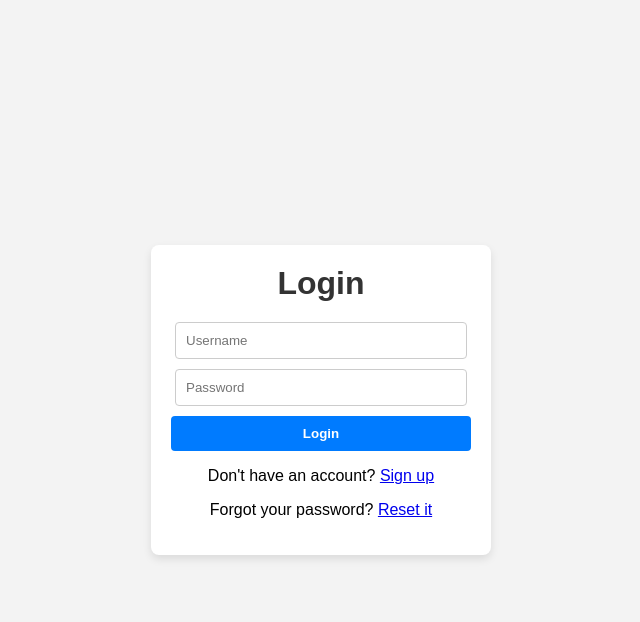
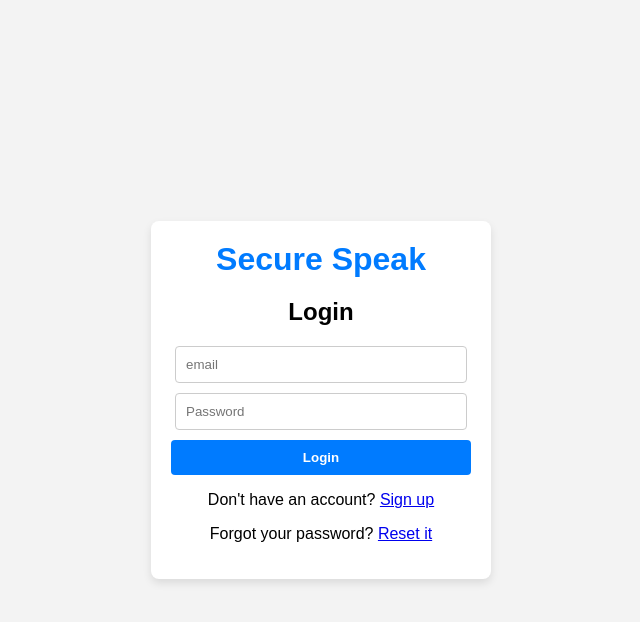
Before and after one commit to aditya2296/anonymousChat, a Flask app: page / in a window 1280 px wide. Shown: the top 622 px of the page, without its empty margins (319-959 px from the left). Run offline with Flask 3, Linux system fonts and the light colour scheme.

Commit message:
^Changes with proper styling

```diff
--- a/app.py
+++ b/app.py
@@ -1,12 +1,7 @@
 from flask import Flask, render_template, request, jsonify, flash
-import sqlite3
-import secrets
-import jwt
-import datetime
+from validators import is_valid_password, is_valid_email, email_exists, generate_secret_key
+import sqlite3, jwt, datetime
 from functools import wraps
-
-def generate_secret_key():
-    return secrets.token_hex(16)
 
 def create_table():
     conn = sqlite3.connect('users.db')
@@ -14,7 +9,7 @@ def create_table():
     c.execute('''
         CREATE TABLE IF NOT EXISTS users (
             id INTEGER PRIMARY KEY AUTOINCREMENT,
-            username TEXT NOT NULL,
+            email TEXT NOT NULL,
             password TEXT NOT NULL
         )
     ''')
@@ -51,58 +46,67 @@ def token_required(f):
 def home():
     return render_template('index.html')
 
-users = {}
-
 @app.route('/signup')
 def signup_page():
     return render_template('signup.html')
 
 @app.route('/signup', methods=['POST'])
 def signup():
-    username = request.form['username']
+    email = request.form['email']
     password = request.form['password']
+
+    if not is_valid_email(email):
+        flash('Invalid email format.', 'error')
+        return render_template('signup.html', error='Invalid email format.')
+
+    if not is_valid_password(password):
+        flash('Password must have at least 8 characters.', 'error')
+        return render_template('signup.html', error='Password must have at least 8 characters!')
+
+    if (email_exists(email)):
+       flash('Invalid username or password.', 'error')
+       return render_template('signup.html', error='Username already exists!')
 
     # Add the new user to the users dictionary.
     conn = sqlite3.connect('users.db')
     c = conn.cursor()
-    c.execute('INSERT INTO users (username, password) VALUES (?, ?)', (username, password))
+    c.execute('INSERT INTO users (email, password) VALUES (?, ?)', (email, password))
     conn.commit()
     conn.close()
 
     # Add code for successful sign-up (e.g., redirect to a success page).
-    return f"Congratulations, {username}! You are now signed up!"
+    return f"Congratulations, {email}! You are now signed up!"
 
 
 @app.route('/login', methods=['POST'])
 def login():
-    username = request.form['username']
+    email = request.form['email']
     password = request.form['password']
 
     conn = sqlite3.connect('users.db')
     c = conn.cursor()
-    c.execute('SELECT * FROM users WHERE username=? AND password=?', (username, password))
+    c.execute('SELECT * FROM users WHERE email=? AND password=?', (email, password))
     user = c.fetchone()
     conn.close()
 
     if user:
         # Implement your user authentication logic here
         # For example, you could store the user ID in a session and redirect to a user dashboard
-        token = jwt.encode({'username': username, 'exp': datetime.datetime.utcnow() + datetime.timedelta(hours=1)},
+        token = jwt.encode({'username': email, 'exp': datetime.datetime.utcnow() + datetime.timedelta(hours=1)},
                            app.config['JWT_SECRET_KEY'], algorithm='HS256')
         return jsonify({'token': token})
     else:
         flash('Invalid username or password.', 'error')
         return render_template('index.html', error='Invalid username or password.')
 
-@app.route('/chat', methods=['GET'])
-@token_required
-def chat(current_user):
-    return f'Welcome to the chat page, {current_user}!'
-
 @app.route('/forgot_password', methods=['GET', 'POST'])
 def forgot_password():
     if request.method == 'POST':
-        email_or_username = request.form['email_or_username']
+        email = request.form['email']
+
+        if (email_exists(email) == False):
+            flash('Username does not exist', 'error')
+            return render_template('forgotpassword.html', error='Username does not exist!')
 
         return "Password reset link sent to your email address."
 
--- /dev/null
+++ b/static/style.css
@@ -0,0 +1,56 @@
+body {
+    font-family: Arial, sans-serif;
+    background-color: #f3f3f3;
+    display: flex;
+    align-items: center;
+    justify-content: center;
+    height: 100vh;
+    margin: 0;
+}
+
+.secure-speak {
+    text-align: center;
+    color: #007bff;
+}
+
+.container {
+    background-color: #ffffff;
+    border-radius: 8px;
+    box-shadow: 0px 4px 8px rgba(0, 0, 0, 0.1);
+    padding: 20px;
+    width: 300px;
+    text-align: center;
+}
+
+.container h1 {
+    margin: 0 0 20px;
+}
+
+.input {
+    width: 90%;
+    padding: 10px;
+    margin-bottom: 10px;
+    border: 1px solid #ccc;
+    border-radius: 4px;
+}
+
+.button {
+    width: 100%;
+    background-color: #007bff;
+    color: #fff;
+    border: none;
+    padding: 10px;
+    border-radius: 4px;
+    cursor: pointer;
+    font-weight: bold;
+    transition: background-color 0.3s ease;
+}
+
+.button:hover {
+    background-color: #0056b3;
+}
+
+.error-message {
+    color: #d9534f;
+    margin-top: 10px;
+}
--- a/templates/index.html
+++ b/templates/index.html
@@ -3,69 +3,17 @@
 <head>
     <meta charset="UTF-8">
     <meta name="viewport" content="width=device-width, initial-scale=1.0">
+    <link rel="stylesheet" type="text/css" href="{{ url_for('static', filename='style.css') }}">
     <title>Login</title>
-    <style>
-        body {
-            font-family: Arial, sans-serif;
-            background-color: #f3f3f3;
-            display: flex;
-            align-items: center;
-            justify-content: center;
-            height: 100vh;
-            margin: 0;
-        }
-
-        .login-container {
-            background-color: #ffffff;
-            border-radius: 8px;
-            box-shadow: 0px 4px 8px rgba(0, 0, 0, 0.1);
-            padding: 20px;
-            width: 300px;
-            text-align: center;
-        }
-
-        .login-container h1 {
-            margin: 0 0 20px;
-            color: #333;
-        }
-
-        .login-input {
-            width: 90%;
-            padding: 10px;
-            margin-bottom: 10px;
-            border: 1px solid #ccc;
-            border-radius: 4px;
-        }
-
-        .login-button {
-            width: 100%;
-            background-color: #007bff;
-            color: #fff;
-            border: none;
-            padding: 10px;
-            border-radius: 4px;
-            cursor: pointer;
-            font-weight: bold;
-            transition: background-color 0.3s ease;
-        }
-
-        .login-button:hover {
-            background-color: #0056b3;
-        }
-
-        .error-message {
-            color: #d9534f;
-            margin-top: 10px;
-        }
-    </style>
 </head>
 <body>
-    <div class="login-container">
-        <h1>Login</h1>
+    <div class="container">
+        <h1 class = "secure-speak">Secure Speak</h1>
+        <h2>Login</h2>
         <form action="/login" method="post">
-            <input class="login-input" type="text" name="username" placeholder="Username" required>
-            <input class="login-input" type="password" name="password" placeholder="Password" required>
-            <button class="login-button" type="submit">Login</button>
+            <input class="input" type="text" name="email" placeholder="email" autocomplete="off" required>
+            <input class="input" type="password" name="password" placeholder="Password" autocomplete="new-password" required>
+            <button class="button" type="submit">Login</button>
         </form>
         {% if error %}
             <p class="error-message">{{ error }}</p>
```
Also changed, not shown: templates/forgotPassword.html (+15 -7 lines), templates/signup.html (+17 -12 lines), validators.py (added, +24 -0 lines), users.db.
